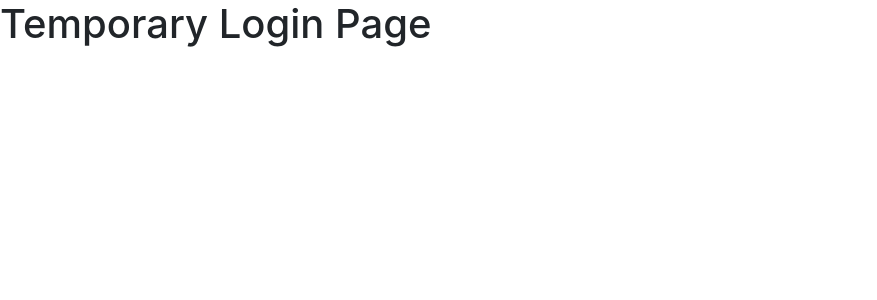
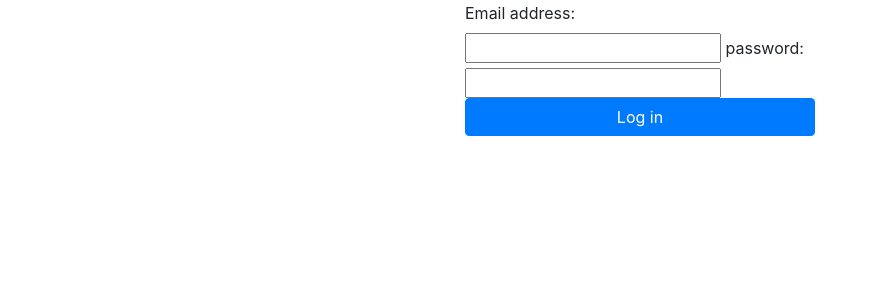
Before and after one commit to Sov-JC/warframe-web-project, a Django app: template templates/user/login.html in a window 1280 px wide. Shown: the part 70-370 px from the top of the page, without its empty margins (0-877 px from the left). Run offline with Django 3.2, Linux system fonts and the light colour scheme; the template is opened without the code that fills it: values that come from a table or form of the project are taken from there, others are empty; some libraries are stand-ins or nearby versions.

Commit message:
...
login.html
	Added login form to the login page

forms.py
	Added login form to handle login validation

url.py
	Moveed login and logout paths in the root url.py's file to
	user.url.py file

Minor changes
	base.html
		added container

```diff
--- a/templates/base.html
+++ b/templates/base.html
@@ -74,10 +74,11 @@
             </div> <!--Collapse-->
         </nav> <!--Navigation bar-->
 
-
+    <div class="container">
     {% block content %}
 
     {% endblock %}
+    </div>
 
     <!-- Optional JavaScript -->
     <!-- jQuery first, then Popper.js, then Bootstrap JS -->
--- a/templates/user/login.html
+++ b/templates/user/login.html
@@ -2,6 +2,33 @@
 
 {% block content %}
 
-<h1> Temporary Login Page</h1>
+<div class="row justify-content-center">
+    <div class="col-4 col-md-2">
+        <!-- <img src="<?= site_url('assets/images/badge.png') ?>" class="img-fluid mb-4"> -->
+    </div>
+</div>
+<div class="row justify-content-center">
+    <div class="col-md-4">
+
+        <form action='/login/' method='POST'>
+            {% csrf_token %}
+            {{ form }}
+
+        <!--
+        <form >
+            <div class="form-group">
+                <input type="email" name="email" class="form-control" placeholder="Email" autofocus>
+            </div>
+            <div class="form-group">
+                <input type="password" name="password" class="form-control" placeholder="Password">
+            </div>
+            <button type="submit" class="btn btn-primary btn-block">Log in</button>
+        </form>
+        -->
+            <button type="submit" class="btn btn-primary btn-block">Log in</button>
+        </form>
+
+    </div>
+</div>
 
 {% endblock %}
--- a/user/forms.py
+++ b/user/forms.py
@@ -1,8 +1,10 @@
 # appname/forms.py
 
+from django import forms
 from django.contrib.auth.forms import UserCreationForm, UserChangeForm
 
 from .models import User
+
 
 '''
 class CustomUserCreationForm(UserCreationForm):
@@ -32,3 +34,11 @@ class CustomUserChangeForm(UserChangeForm):
     class Meta:
         model = User
 '''
+
+class LoginForm(forms.Form):
+    EMAIL_ADDR_MAX_LEN = 254
+    email_address = forms.EmailField(max_length=EMAIL_ADDR_MAX_LEN)
+    password = forms.CharField(
+        label='password',
+        widget=forms.PasswordInput,
+    )
--- a/user/urls.py
+++ b/user/urls.py
@@ -4,4 +4,6 @@ from . import views
 
 urlpatterns = [
     path('', views.index, name='index'),
+    path('login/', views.login, name='login'),
+    path('logout/', views.logout, name='logout'),
 ]
--- a/warframe_web_project/urls.py
+++ b/warframe_web_project/urls.py
@@ -21,6 +21,4 @@ from django.urls import include, path
 urlpatterns = [
     path('user/', include('user.urls')),
     path('admin/', admin.site.urls),
-    path('login/', auth_views.LoginView.as_view(template_name='user/login.html'), name='login'),
-    path('logout/', auth_views.LogoutView.as_view(template_name='user/logout.html'), name='logout'),
 ]
```
Also changed, not shown: user/views.py (+19 -0 lines).
